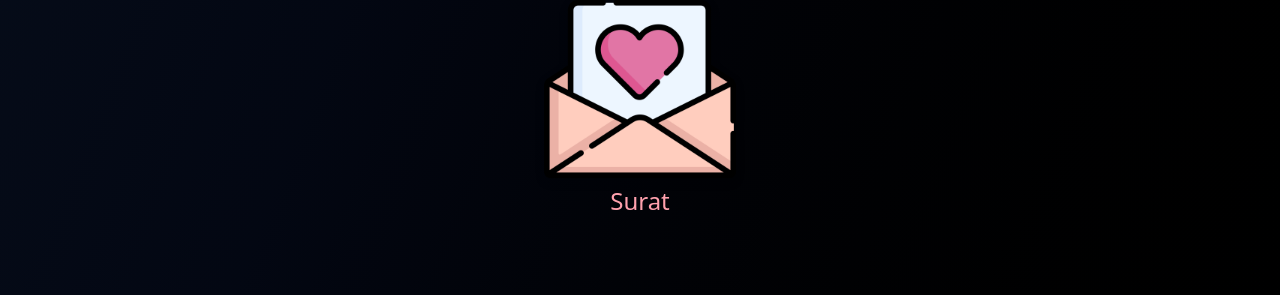
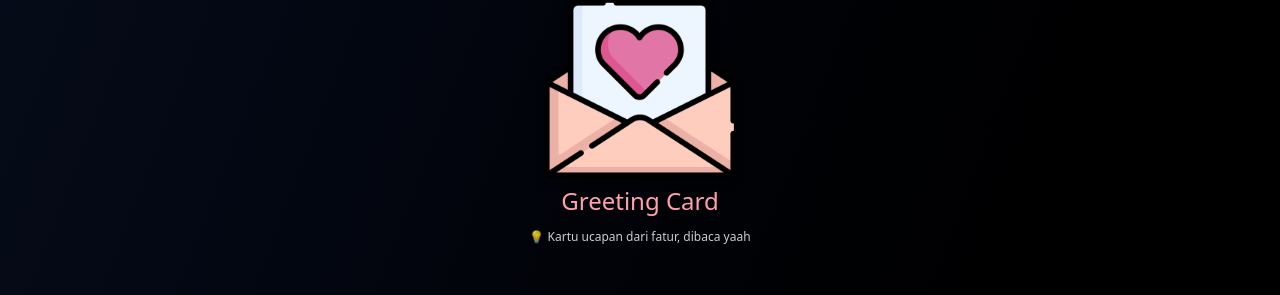
Before and after one commit to faturrahman10/birtday-gift, a React (Vite) app: page /home in a window 1280 px wide. Shown: the part 2419-2714 px from the top of the page. Built offline with nearby package versions, Linux system fonts and the light colour scheme.

Commit message:
add text info for UX feature Letter

```diff
--- a/src/components/Letter.jsx
+++ b/src/components/Letter.jsx
@@ -23,10 +23,14 @@ const Letter = () => {
           alt="Envelope"
           className="w-40 md:w-48 mx-auto drop-shadow-lg"
         />
-        <p className="font-playfair text-2xl text-rose-300 mb-3 text-center">
-          Surat
+        <p className="font-playfair text-2xl text-rose-300 text-center">
+          Greeting Card
         </p>
       </motion.div>
+
+      <div className="mt-3 text-center text-white/80 text-xs">
+        <p>💡 Kartu ucapan dari fatur, dibaca yaah</p>
+      </div>
 
       {/* MODAL */}
       <AnimatePresence>
```
